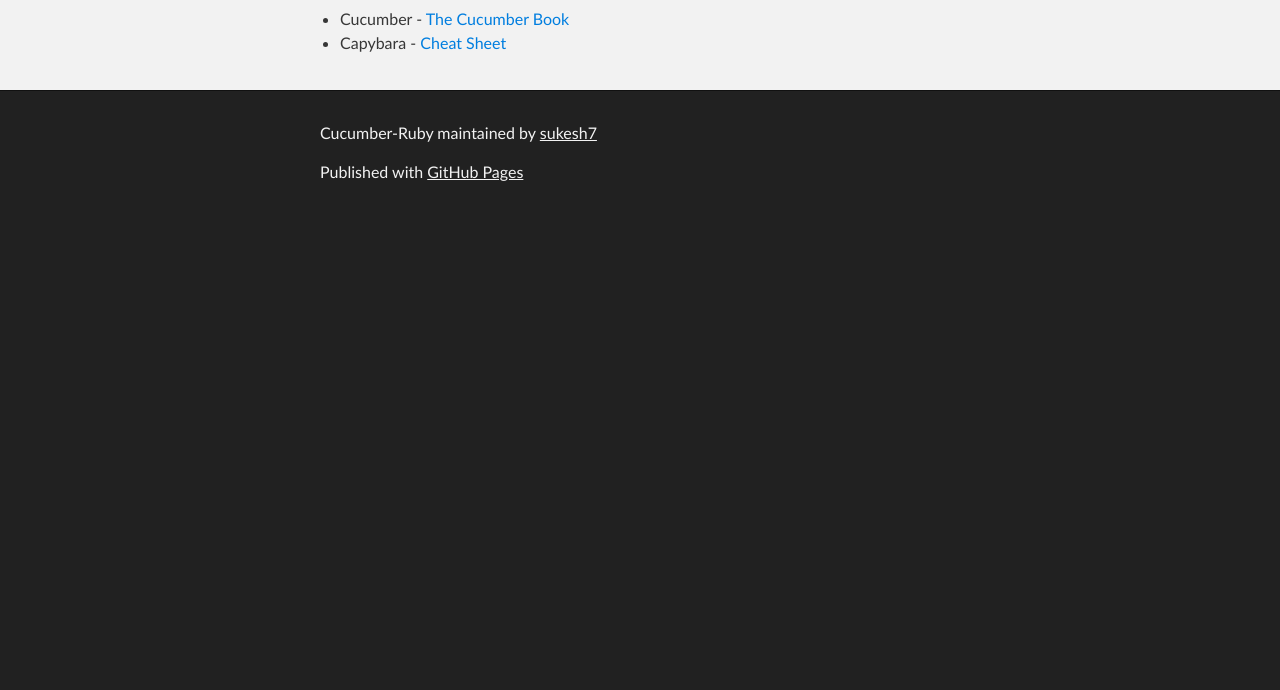
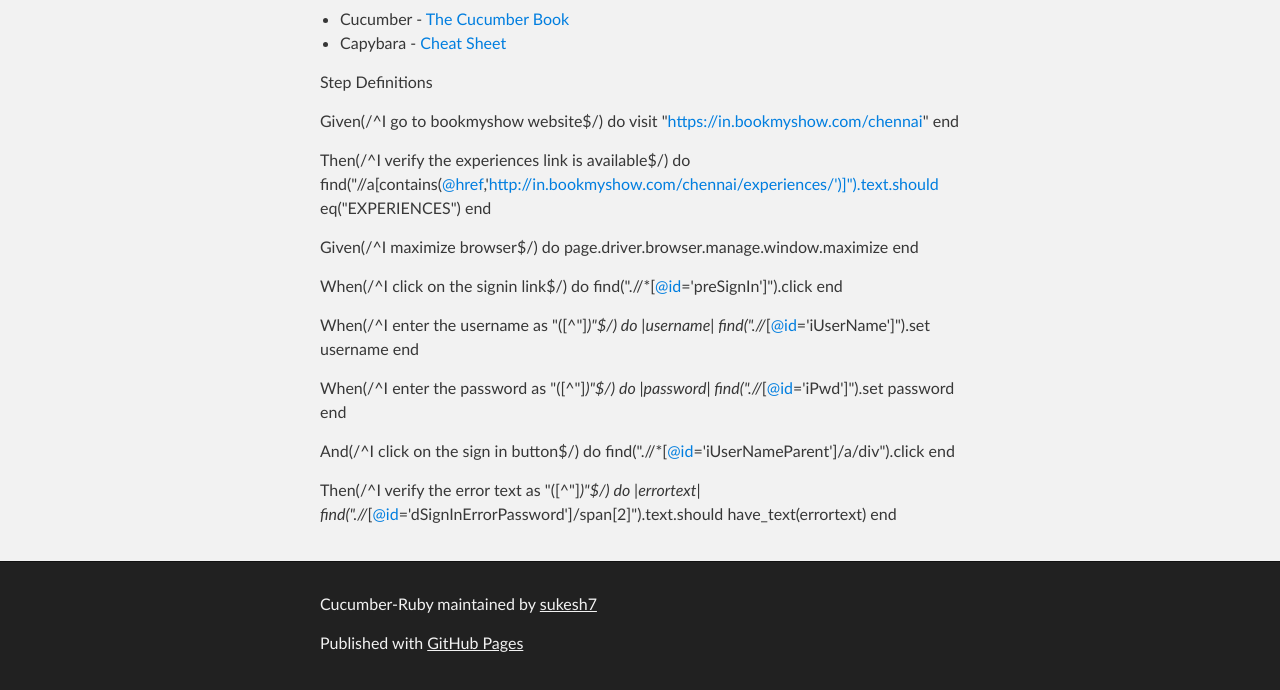
Before and after one commit to sukesh7/CucumberRuby, a plain HTML site: page index.html in a window 1280 px wide. Shown: the part 727-1417 px from the top of the page. Before the commit the page ends 946 px from the top, so only its background shows below. Drawn offline with Linux system fonts and the light colour scheme.

```diff
--- a/index.html
+++ b/index.html
@@ -63,6 +63,40 @@
 <li>Capybara - <a href="https://gist.github.com/zhengjia/428105">Cheat Sheet</a>
 </li>
 </ul>
+
+<p>Step Definitions</p>
+
+<p>Given(/^I go to bookmyshow website$/) do
+    visit "<a href="https://in.bookmyshow.com/chennai">https://in.bookmyshow.com/chennai</a>"
+end</p>
+
+<p>Then(/^I verify the experiences link is available$/) do
+  find("//a[contains(<a href="https://github.com/href" class="user-mention">@href</a>,'<a href="http://in.bookmyshow.com/chennai/experiences/')%5D%22).text.should">http://in.bookmyshow.com/chennai/experiences/')]").text.should</a> eq("EXPERIENCES")
+end</p>
+
+<p>Given(/^I maximize browser$/) do
+    page.driver.browser.manage.window.maximize
+end</p>
+
+<p>When(/^I click on the signin link$/) do
+  find(".//*[<a href="https://github.com/id" class="user-mention">@id</a>='preSignIn']").click
+end</p>
+
+<p>When(/^I enter the username as "([^"]<em>)"$/) do |username|
+  find(".//</em>[<a href="https://github.com/id" class="user-mention">@id</a>='iUserName']").set username
+end</p>
+
+<p>When(/^I enter the password as "([^"]<em>)"$/) do |password|
+  find(".//</em>[<a href="https://github.com/id" class="user-mention">@id</a>='iPwd']").set password
+end</p>
+
+<p>And(/^I click on the sign in button$/) do
+  find(".//*[<a href="https://github.com/id" class="user-mention">@id</a>='iUserNameParent']/a/div").click
+end</p>
+
+<p>Then(/^I verify the error text as "([^"]<em>)"$/) do |errortext|
+ find(".//</em>[<a href="https://github.com/id" class="user-mention">@id</a>='dSignInErrorPassword']/span[2]").text.should have_text(errortext)
+end</p>
       </section>
     </div>
 
```
Also changed, not shown: params.json (+1 -1 lines).
